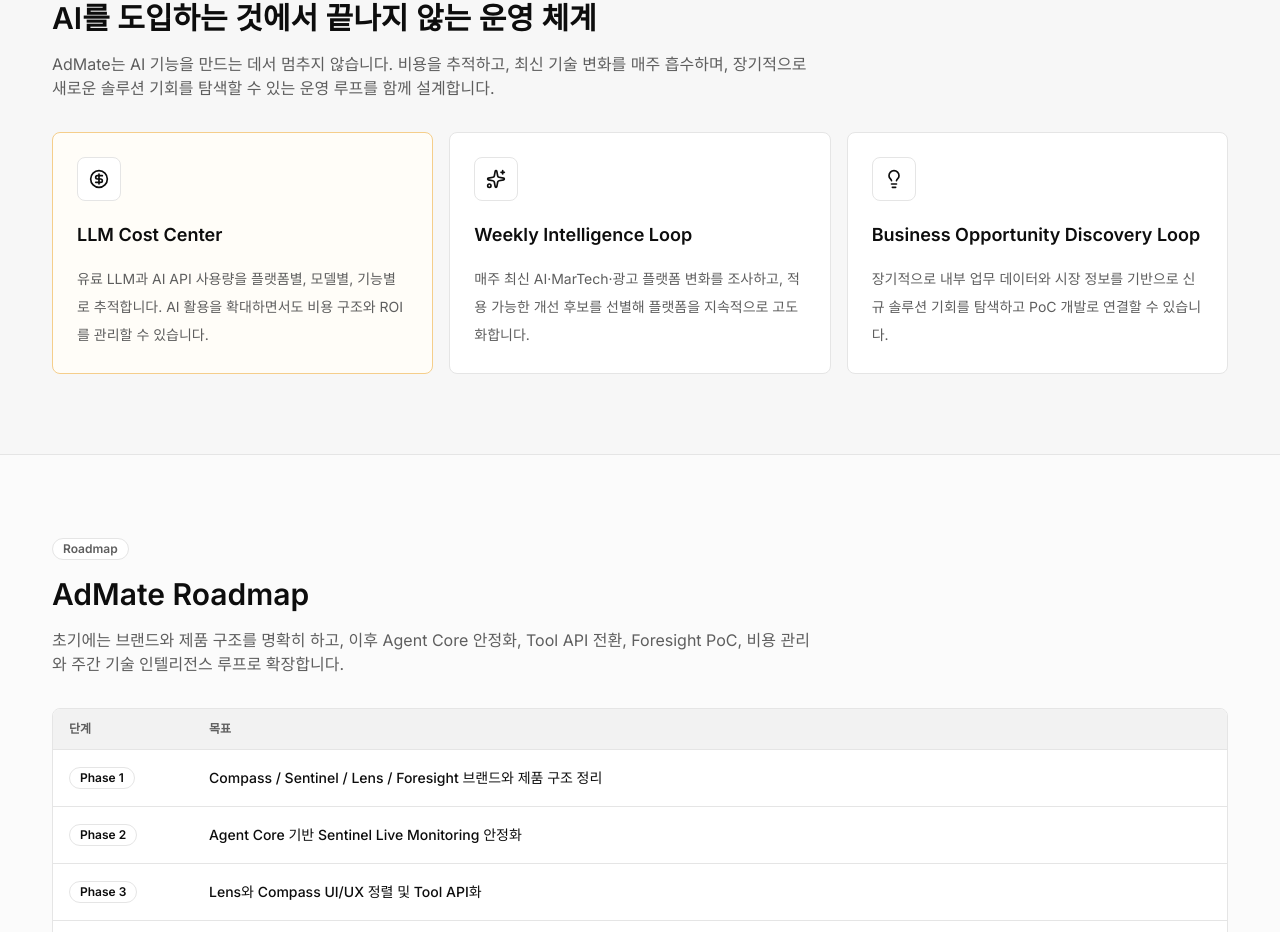
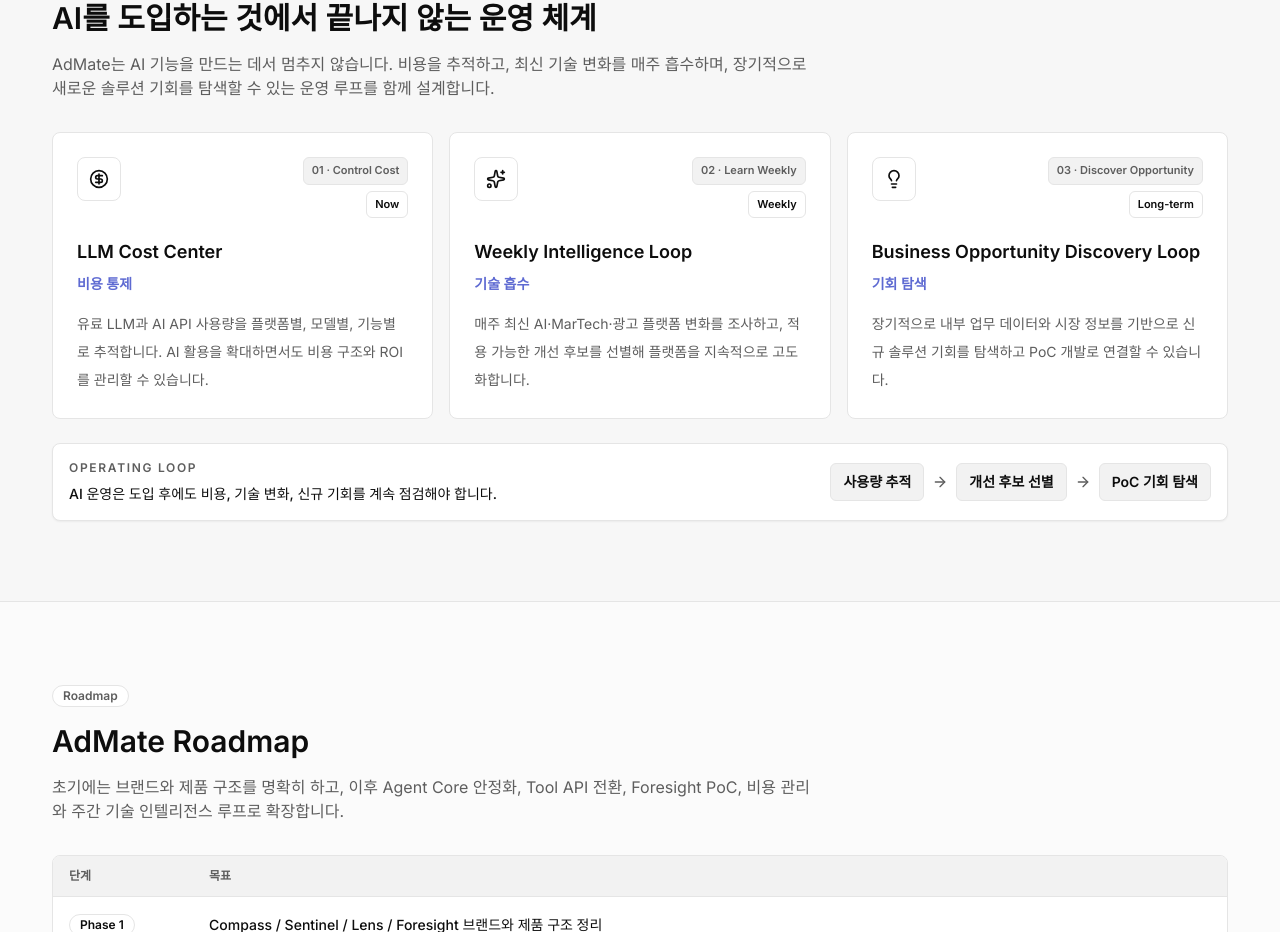
Before and after one commit to Jhongjin/admate-homepage, a Next.js app: page / in a window 1280 px wide. Shown: the part 8140-9072 px from the top of the page. Built offline with nearby package versions, Linux system fonts and the light colour scheme.

Commit message:
Clarify operations loop structure

```diff
--- a/src/components/home/OperationsSection.tsx
+++ b/src/components/home/OperationsSection.tsx
@@ -1,7 +1,32 @@
+import { ArrowRight } from "lucide-react"
+
 import { Card, CardContent } from "@/components/ui/card"
 import { operations } from "@/lib/admate-content"
 
 import { SectionHeading } from "./SectionHeading"
+
+const operationMeta = [
+  {
+    step: "01",
+    label: "Control Cost",
+    role: "비용 통제",
+    horizon: "Now",
+  },
+  {
+    step: "02",
+    label: "Learn Weekly",
+    role: "기술 흡수",
+    horizon: "Weekly",
+  },
+  {
+    step: "03",
+    label: "Discover Opportunity",
+    role: "기회 탐색",
+    horizon: "Long-term",
+  },
+]
+
+const operationLoop = ["사용량 추적", "개선 후보 선별", "PoC 기회 탐색"]
 
 export function OperationsSection() {
   return (
@@ -17,18 +42,56 @@
           {operations.map((operation, index) => (
             <Card
               key={operation.title}
-              className={index === 0 ? "border-[#F5CE8B] bg-[#FFFDF8]" : ""}
+              className="transition duration-300 hover:-translate-y-0.5 hover:shadow-soft"
             >
               <CardContent className="p-6">
-                <div className="mb-5 flex h-11 w-11 items-center justify-center rounded-lg border border-border bg-card">
-                  <operation.icon className="h-5 w-5" aria-hidden="true" />
+                <div className="mb-5 flex items-start justify-between gap-4">
+                  <div className="flex h-11 w-11 items-center justify-center rounded-lg border border-border bg-card">
+                    <operation.icon className="h-5 w-5" aria-hidden="true" />
+                  </div>
+                  <div className="flex flex-col items-end gap-1.5">
+                    <span className="rounded-md border border-border bg-muted px-2 py-1 text-[11px] font-semibold text-muted-foreground">
+                      {operationMeta[index].step} · {operationMeta[index].label}
+                    </span>
+                    <span className="rounded-md border border-border bg-card px-2 py-1 text-[11px] font-semibold text-foreground">
+                      {operationMeta[index].horizon}
+                    </span>
+                  </div>
                 </div>
                 <h3 className="text-lg font-semibold">{operation.title}</h3>
+                <div className="mt-2 text-sm font-semibold text-[#5E6AD2]">
+                  {operationMeta[index].role}
+                </div>
                 <p className="mt-4 text-sm leading-7 text-muted-foreground">{operation.description}</p>
               </CardContent>
             </Card>
           ))}
         </div>
+
+        <div className="mt-6 rounded-lg border border-border bg-card p-4 shadow-sm">
+          <div className="flex flex-col gap-3 lg:flex-row lg:items-center lg:justify-between">
+            <div>
+              <div className="text-xs font-semibold uppercase tracking-[0.14em] text-muted-foreground">
+                Operating loop
+              </div>
+              <p className="mt-2 text-sm font-medium text-foreground">
+                AI 운영은 도입 후에도 비용, 기술 변화, 신규 기회를 계속 점검해야 합니다.
+              </p>
+            </div>
+            <div className="flex flex-wrap items-center gap-2 text-sm font-semibold text-[#5E6AD2]">
+              {operationLoop.map((item, index) => (
+                <div key={item} className="flex items-center gap-2">
+                  <span className="rounded-md border border-border bg-muted px-3 py-2 text-foreground">
+                    {item}
+                  </span>
+                  {index < operationLoop.length - 1 ? (
+                    <ArrowRight className="h-4 w-4 text-muted-foreground" aria-hidden="true" />
+                  ) : null}
+                </div>
+              ))}
+            </div>
+          </div>
+        </div>
       </div>
     </section>
   )
```
